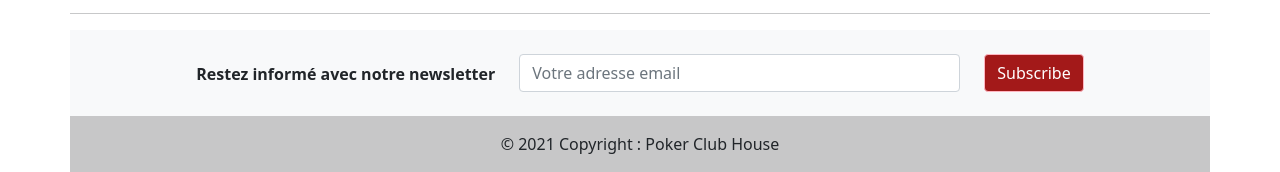
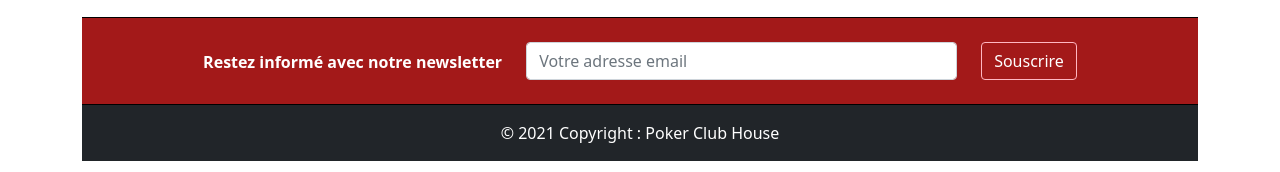
Before and after one commit to colisbree/Eval-2-poker, a plain HTML site: page index.html in a window 1280 px wide. Shown: the part 1343-1515 px from the top of the page. Drawn offline with Linux system fonts and the light colour scheme.

Commit message:
correction erreurs page accueil

```diff
--- a/css/style.css
+++ b/css/style.css
@@ -105,11 +105,8 @@ h1{
     }
 }
 .image-principale{
-    display: block;
     display: flex;
-    box-align: center;
     align-items: center;
-    box-pack: center;
     justify-content: center;
 }
 .img-main{
@@ -165,3 +162,16 @@ h2 {
     border-color: #a31919;
     color: #a31919;
 }
+
+/* ---- footer ---- */
+footer{
+    margin-top: 20px;
+    background-color: #a31919;
+    color:white;
+}
+.text-center{
+    border-top: 1px solid black;
+}
+footer a:link{
+    color: white;
+}
--- a/index.html
+++ b/index.html
@@ -19,7 +19,7 @@
     <header>
         <div class="header">
             <div class="logo" id="lo">
-                <a href="#">
+                <a href="./index.html">
                     <img src="./images/logo-poker-club-house.png" alt="logo association poker">
                 </a>
             </div>
@@ -45,7 +45,7 @@
             <div class="collapse navbar-collapse" id="navbarResponsive">
                 <ul class="navbar-nav ml-auto">
                     <li class="nav-item active">
-                        <a class="nav-link" href="#">Home
+                        <a class="nav-link" href="./index.html">Home
                             <span class="sr-only">(actuel)</span>
                         </a>
                     </li>
@@ -153,12 +153,10 @@
             </div>
         </section>
 
-    </main>
-    <hr>
 
-    <footer class="bg-light text-center">
+        <footer class="text-center">
             <div class="container p-4 pb-0">
-          <section class="">
+            <section>
                 <form action="">
                 <div class="row d-flex justify-content-center">
                     <div class="col-auto">
@@ -173,24 +171,25 @@
                     </div>
                     <div class="col-auto">
                     <button type="submit" class="btn btn-primary mb-4">
-                    Subscribe
+                        Souscrire
                     </button>
                     </div>
                 </div>
                 </form>
             </section>
             </div>
-        <div class="text-center p-3" style="background-color: rgba(0, 0, 0, 0.2);">
+            <div class="text-center p-3 bg-dark">
             © 2021 Copyright :
-          <a class="text-dark" href="https://lastpwd.com/pch/">Poker Club House</a>
+            <a href="https://lastpwd.com/pch/">Poker Club House</a>
             </div>
         </footer>
+    </main>
 
     <!-- Lignes suivantes - accès bootstrap.js-->
     <script src="./js/jquery-3.4.1.slim.min.js" ></script>
     <script src="./js/popper.min.js"></script>
     <script src="./js/bootstrap-4.4.1.min.js"></script>
     <!-- Our JavaScript -->
-    <script src=""></script>
+
 </body>
 </html>
```
Lines whose indentation alone changed are shown as unchanged.
